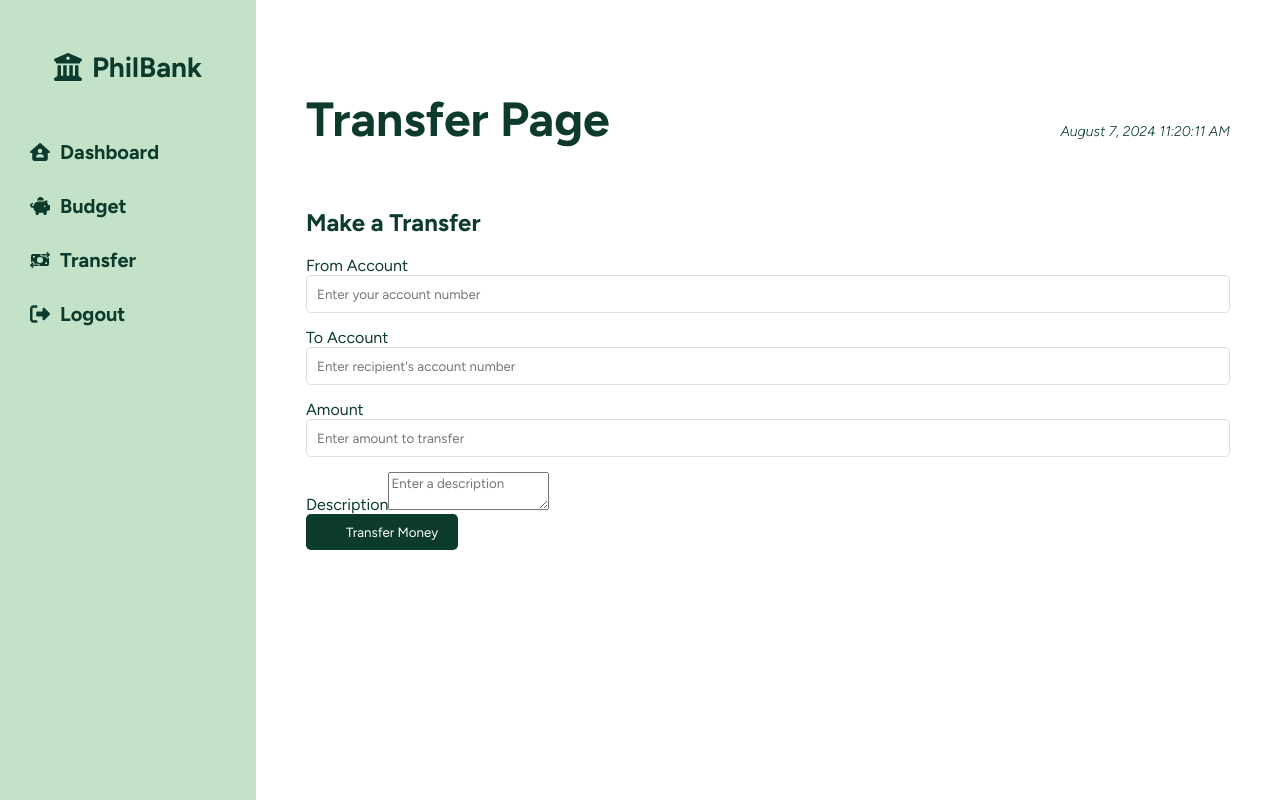
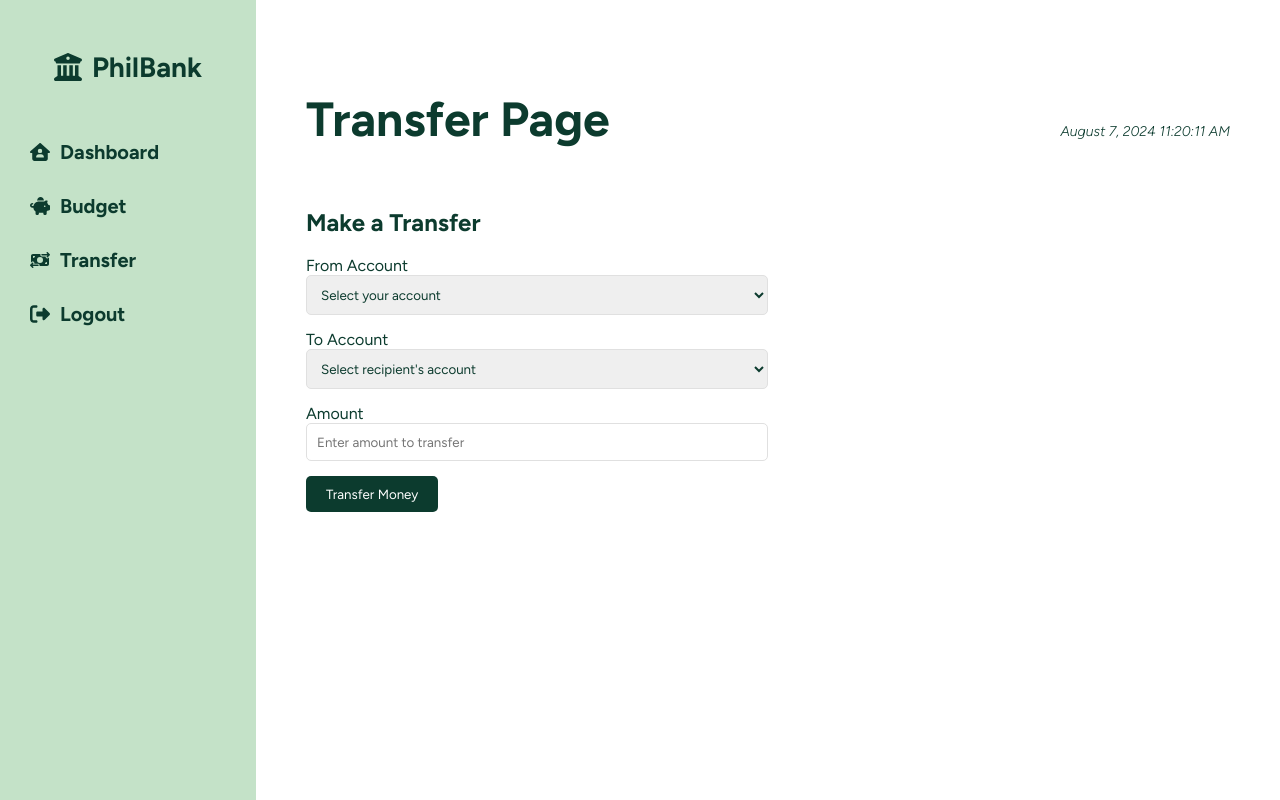
Before and after one commit to JuliusKDV/AvionGroup_4, a React (Create React App) app: page /transfer in a window 1280 px wide. Built offline with nearby package versions, Linux system fonts and the light colour scheme.

Commit message:
Transfers functionality

```diff
--- a/src/App.css
+++ b/src/App.css
@@ -363,6 +363,10 @@ progress {
 
 
 /*Transfer page */
+.transfer-container {
+  width: 50%;
+}
+
 .transfer {
   display: flex;
   flex-direction: row;
--- a/src/App.js
+++ b/src/App.js
@@ -22,6 +22,15 @@ function App() {
       accountNumber: '47290539439',
       transactions: [
         { date: '08/02/2024', name: 'Mark L. Ocampo', transaction: 'External Transfer', amount: 20000 },
+      ],
+    },
+    'alba@email.com': {
+      role: 'user',
+      name: 'Alba Tan',
+      balance: 5200,
+      accountNumber: '47290523943',
+      transactions: [
+        { date: '08/12/2024', name: 'Mark L. Ocampo', transaction: 'External Transfer', amount: 50000 },
       ],
     },
     'albert@email.com': {
@@ -60,14 +69,16 @@ function App() {
     }));
   };
 
-  const addBalance = (key) => {
+  const addBalance = (key, isAddition) => {
     const inputValue = parseFloat(inputValues[key]);
     if (!isNaN(inputValue)) {
       setUsers(prevUsers => ({
         ...prevUsers,
         [key]: {
           ...prevUsers[key],
-          balance: prevUsers[key].balance + inputValue,
+          balance: isAddition
+            ? prevUsers[key].balance + inputValue
+            : prevUsers[key].balance - inputValue, // Subtract if isAddition is false
         },
       }));
       setInputValues(prevValues => ({
@@ -76,6 +87,7 @@ function App() {
       }));
     }
   };
+
 
   const handleInputChange = (event, key) => {
     const { value } = event.target;
@@ -91,7 +103,7 @@ function App() {
         <Route path="/" element={user ? <Navigate to="/dashboard" /> : <Login onLogin={handleLogin} users={users} />} />
         <Route path="dashboard" element={<Dashboard user={user} />} />
         <Route path="budget" element={<Budget user={user} />} />
-        <Route path="transfer" element={<Transfer user={user} />} />
+        <Route path="transfer" element={<Transfer user={user} users={users} setUsers={setUsers} />} />
         <Route
           path="admin"
           element={
--- a/src/pages/Transfer.jsx
+++ b/src/pages/Transfer.jsx
@@ -1,10 +1,10 @@
 import React, { useState } from 'react';
-import Header from '../Components/Header'; // Importing the automatic time and date
+import Header from '../Components/Header';
 import Layout from '../layouts/Layout';
 import { FontAwesomeIcon } from '@fortawesome/react-fontawesome';
-import { faMoneyBillTransfer, faMagnifyingGlassDollar } from '@fortawesome/free-solid-svg-icons';
+import { faMoneyBillTransfer } from '@fortawesome/free-solid-svg-icons';
 
-function Transfer({ user }) {
+function Transfer({ user, users, setUsers }) { // Now includes setUsers prop
   const [fromAccount, setFromAccount] = useState('');
   const [toAccount, setToAccount] = useState('');
   const [amount, setAmount] = useState('');
@@ -12,13 +12,34 @@ function Transfer({ user }) {
 
   const handleTransfer = (e) => {
     e.preventDefault();
-    // Add logic to handle the transfer
-    console.log('Transfer details:', {
-      fromAccount,
-      toAccount,
-      amount,
-      description,
-    });
+
+    // Parse the amount as a float
+    const transferAmount = parseFloat(amount);
+
+    // Find the users corresponding to the fromAccount and toAccount
+    const fromUserKey = Object.keys(users).find(key => users[key].accountNumber === fromAccount);
+    const toUserKey = Object.keys(users).find(key => users[key].accountNumber === toAccount);
+
+    // Perform the transfer by updating the user balances
+    setUsers(prevUsers => ({
+      ...prevUsers,
+      [fromUserKey]: {
+        ...prevUsers[fromUserKey],
+        balance: prevUsers[fromUserKey].balance - transferAmount,
+      },
+      [toUserKey]: {
+        ...prevUsers[toUserKey],
+        balance: prevUsers[toUserKey].balance + transferAmount,
+      },
+    }));
+
+    // Reset form fields (optional)
+    setFromAccount('');
+    setToAccount('');
+    setAmount('');
+    setDescription('');
+
+    console.log('Transfer completed');
   };
 
   return (
@@ -30,26 +51,36 @@ function Transfer({ user }) {
         <form onSubmit={handleTransfer}>
           <div className="form-group">
             <label htmlFor="fromAccount">From Account</label>
-            <input
-              type="text"
+            <select
               id="fromAccount"
               value={fromAccount}
               onChange={(e) => setFromAccount(e.target.value)}
-              placeholder="Enter your account number"
               required
-            />
+            >
+              <option value="" disabled>Select your account</option>
+              {Object.keys(users).map((key) => (
+                <option key={key} value={users[key].accountNumber}>
+                  {users[key].name} - ₱{users[key].balance.toLocaleString()}
+                </option>
+              ))}
+            </select>
           </div>
 
           <div className="form-group">
             <label htmlFor="toAccount">To Account</label>
-            <input
-              type="text"
+            <select
               id="toAccount"
               value={toAccount}
               onChange={(e) => setToAccount(e.target.value)}
-              placeholder="Enter recipient's account number"
               required
-            />
+            >
+              <option value="" disabled>Select recipient's account</option>
+              {Object.keys(users).map((key) => (
+                <option key={key} value={users[key].accountNumber}>
+                  {users[key].name} - ₱{users[key].balance.toLocaleString()}
+                </option>
+              ))}
+            </select>
           </div>
 
           <div className="form-group">
@@ -64,22 +95,11 @@ function Transfer({ user }) {
             />
           </div>
 
-          <div className="form-group">
-            <label htmlFor="description">Description</label>
-            <textarea
-              id="description"
-              value={description}
-              onChange={(e) => setDescription(e.target.value)}
-              placeholder="Enter a description"
-            />
-          </div>
-
           <button type="submit" className="btn btn-primary">
-            <FontAwesomeIcon icon={faMoneyBillTransfer} /> Transfer Money
+          Transfer Money
           </button>
         </form>
       </div>
-
     </Layout>
   );
 }
```
